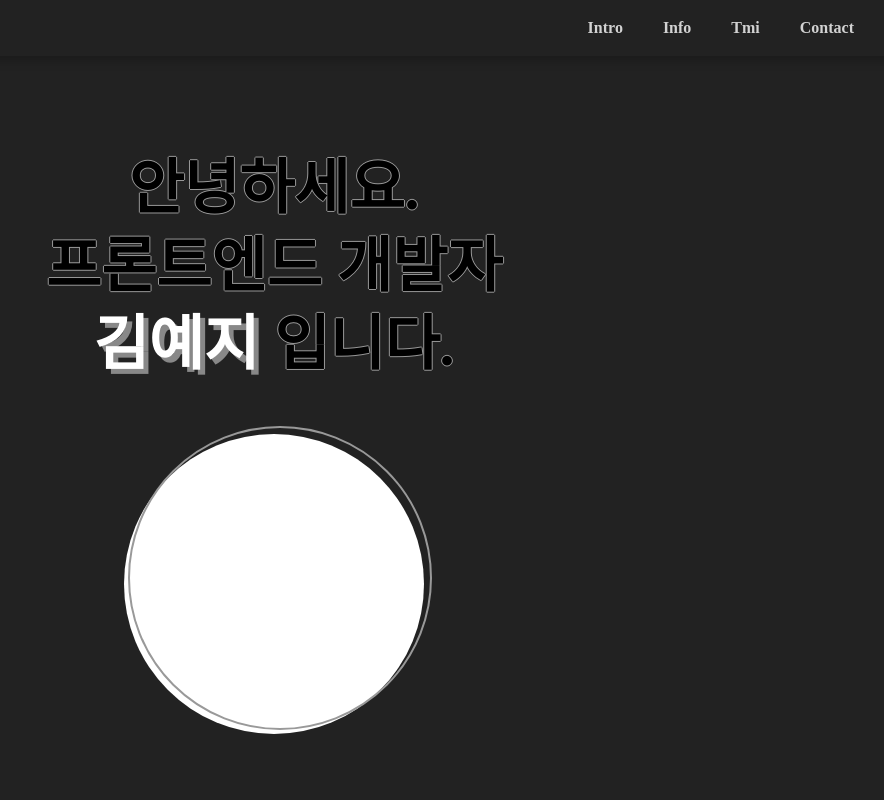
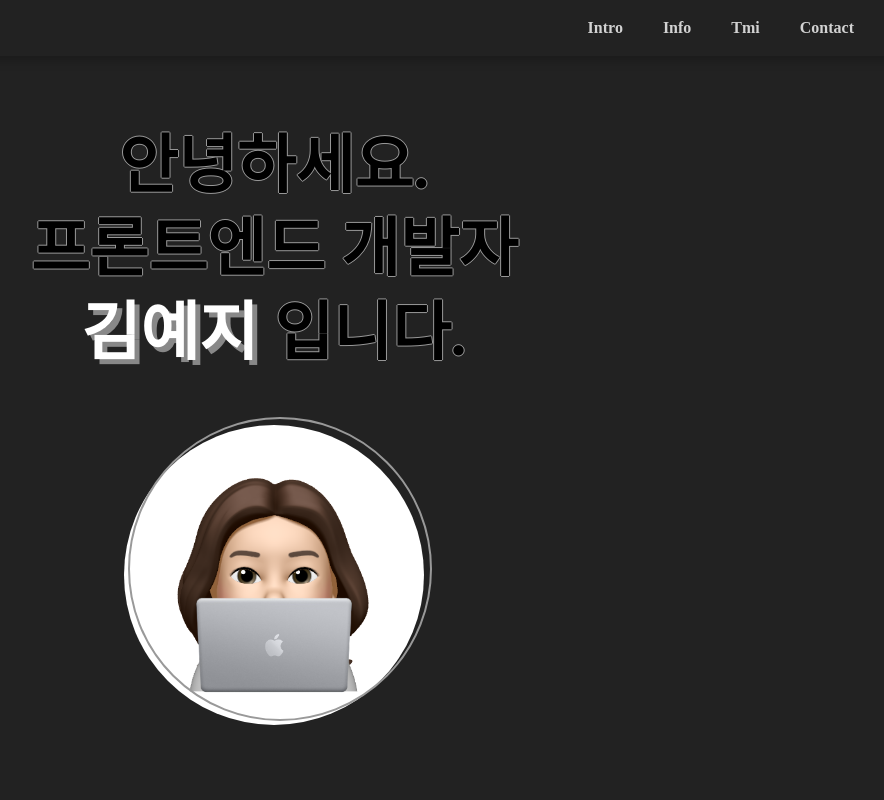
Before and after one commit to thisisyeji/about, a React (Create React App) app: page / in a window 1280 px wide. Shown: the top 800 px of the page, without its empty margins (366-1250 px from the left). Built offline with nearby package versions, Linux system fonts and the light colour scheme; no server answers.

Commit message:
Design: 이미지 추가 및 스타일링

```diff
--- a/public/index.html
+++ b/public/index.html
@@ -17,7 +17,7 @@
       work correctly both with client-side routing and a non-root public URL.
       Learn how to configure a non-root public URL by running `npm run build`.
     -->
-  <title>React App</title>
+  <title>자기소개</title>
 </head>
 
 <body>
--- a/src/components/Intro.js
+++ b/src/components/Intro.js
@@ -12,6 +12,14 @@ const Profile = styled.div`
 	transition: 0.5s;
 
 	position: relative;
+	display: flex;
+	justify-content: center;
+	align-items: center;
+
+	img {
+		width: 90%;
+		height: 90%;
+	}
 
 	&::after {
 		content: '';
@@ -28,33 +36,37 @@ const Profile = styled.div`
 	}
 `;
 
-const IntroWrap = styled.div`
+const Title = styled.h1`
+	text-align: center;
+	text-shadow: -1px 0 #999, 0 1px #999, 1px 0 #999, 0 -1px #999;
+	font-size: 5vw;
+	font-weight: 700;
+	line-height: 1.3;
+	margin-bottom: 50px;
+
+	.name {
+		text-shadow: none;
+		text-shadow: 5px 5px #888;
+		color: #fff;
+	}
+`;
+
+const IntroWrap = styled.section`
 	width: 100%;
 	height: 100vh;
 	background: #222;
 	padding: 50px;
-	padding-top: 150px;
+	padding-top: 100px;
 	box-sizing: border-box;
 
+	display: flex;
+	flex-direction: column;
+	justify-content: center;
+	align-items: center;
 	&.on {
 		${Profile} {
 			transform: translateY(0);
 			opacity: 1;
-		}
-	}
-
-	h1 {
-		text-align: center;
-		text-shadow: -1px 0 #999, 0 1px #999, 1px 0 #999, 0 -1px #999;
-		font-size: 60px;
-		font-weight: 700;
-		line-height: 1.3;
-		margin-bottom: 50px;
-
-		.name {
-			text-shadow: none;
-			text-shadow: 5px 5px #888;
-			color: #fff;
 		}
 	}
 `;
@@ -62,16 +74,18 @@ const IntroWrap = styled.div`
 const Intro = forwardRef((props, ref) => {
 	return (
 		<IntroWrap ref={ref} className='on'>
-			<h1>
+			<Title>
 				<span>안녕하세요.</span>
 				<br />
 				<span>프론트엔드 개발자</span>
 				<br />
 				<span className='name'>김예지</span>
 				<span> 입니다.</span>
-			</h1>
+			</Title>
 
-			<Profile></Profile>
+			<Profile>
+				<img src={process.env.PUBLIC_URL + '/emoji.png'} alt='profile' />
+			</Profile>
 		</IntroWrap>
 	);
 });
```
Also changed, not shown: public/emoji.png (added).
